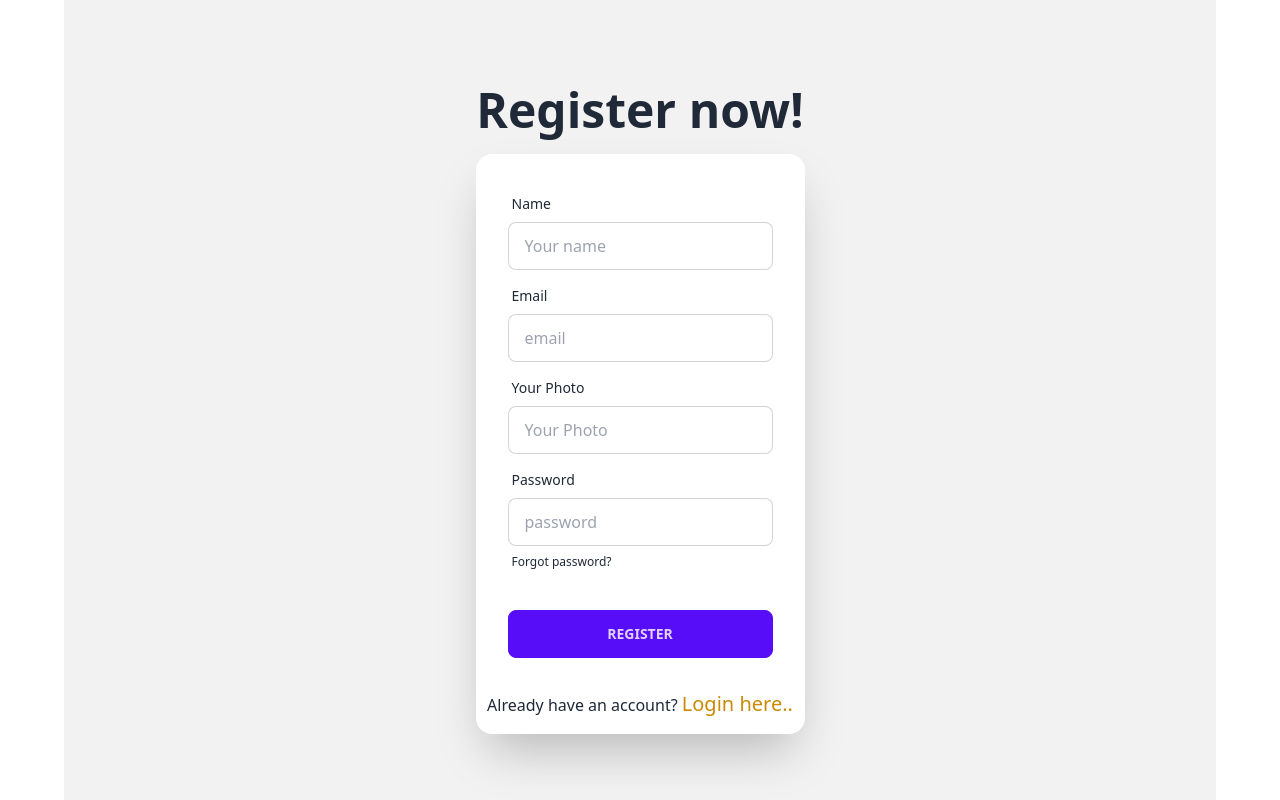
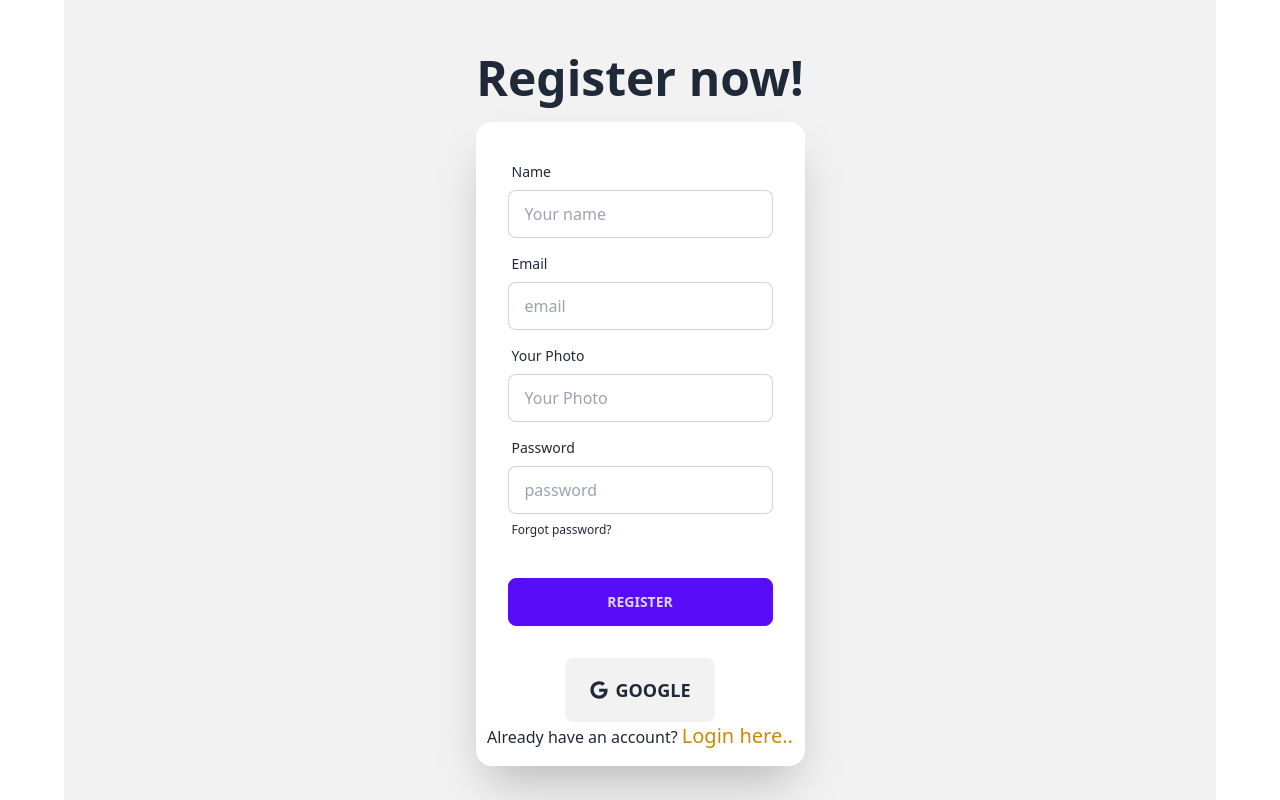
Before and after one commit to JAMSHEDWEBDEV/bistro-boss-final-project, a React (Vite) app: page /register in a window 1280 px wide. Built offline with nearby package versions, Linux system fonts and the light colour scheme; no server answers.

Commit message:
added user data send to database

```diff
--- a/src/Layout/DashboardLayout/Dashboard.jsx
+++ b/src/Layout/DashboardLayout/Dashboard.jsx
@@ -1,4 +1,4 @@
-import { FaAd, FaCalendar, FaHome, FaList, FaSearch, FaShoppingCart } from "react-icons/fa";
+import { FaAd, FaCalendar, FaEnvelope, FaHome, FaList, FaSearch, FaShoppingCart } from "react-icons/fa";
 import { NavLink, Outlet } from "react-router-dom";
 import useCart from "../../hooks/useCart";
 
@@ -44,6 +44,11 @@ const Dashboard = () => {
                         <FaSearch></FaSearch>
                          menu</NavLink>
                     </li>
+                    <li>
+                        <NavLink to="/order/contact">
+                        <FaEnvelope></FaEnvelope>
+                         Contact</NavLink>
+                    </li>
                 </ul>
             </div>
             <div className="flex-1">
--- a/src/Pages/Home/Home/Navbar.jsx
+++ b/src/Pages/Home/Home/Navbar.jsx
@@ -26,7 +26,9 @@ const Navbar = () => {
     const handleLogOut = () => {
         logOut()
             .then(result => console.log(result.user))
-            .catch(error => console.error(error))
+            .catch(error => {
+                console.error(error);
+            })
     }
 
     return (
--- a/src/Pages/Login/Login.jsx
+++ b/src/Pages/Login/Login.jsx
@@ -1,31 +1,31 @@
 
 import { useContext, useEffect, useState } from 'react';
 import { loadCaptchaEnginge, LoadCanvasTemplate, validateCaptcha } from 'react-simple-captcha';
-import {Link, useLocation, useNavigate} from 'react-router-dom';
+import { Link, useLocation, useNavigate } from 'react-router-dom';
 import { AuthContext } from '../../Providers/AuthProvider';
 import Swal from 'sweetalert2';
+import SocialLogin from '../../components/SocialLogin/SocialLogin';
 
 const Login = () => {
-    const [disable,setDisable] = useState(true);
+    const [disable, setDisable] = useState(true);
 
     useEffect(() => {
         loadCaptchaEnginge(6);
     }, [])
 
-    const {signInUser} = useContext(AuthContext);
+    const { signInUser } = useContext(AuthContext);
     const navigate = useNavigate();
     const location = useLocation();
 
-    const handleLogin = e =>{
+    const handleLogin = e => {
         e.preventDefault();
         const form = e.target;
         const email = form.email.value;
         const password = form.password.value;
-        console.log(email,password);
-        signInUser(email,password)
-        .then(result =>{
-            console.log(result.user);
-            if(result){
+        console.log(email, password);
+        signInUser(email, password)
+            .then(result => {
+                if (result) {
                     Swal.fire({
                         position: "center",
                         icon: "success",
@@ -33,11 +33,11 @@ const Login = () => {
                         showConfirmButton: false,
                         timer: 2000
                     });
-                  navigate(location?.state? location.state :'/');
+                    navigate(location?.state ? location.state : '/');
                 }
             })
-        .catch(error =>{
-            if(error){
+            .catch(error => {
+                if (error) {
                     Swal.fire({
                         position: "center",
                         icon: "error",
@@ -90,13 +90,15 @@ const Login = () => {
                             <label className="label">
                                 <LoadCanvasTemplate />
                             </label>
-                            <input onBlur={handleCapchaValidation} type="text"  placeholder="Type capcha" name="capcha"
+                            <input onBlur={handleCapchaValidation} type="text" placeholder="Type capcha" name="capcha"
                                 className="input input-bordered" required />
                         </div>
                         <div className="form-control mt-6">
                             <button disabled={disable} className="btn btn-primary">Login</button>
                         </div>
                     </form>
+                    <div className='divider px-5'>OR</div>
+                    <div className='text-center mb-5'><SocialLogin></SocialLogin></div>
                     <div className='text-center mb-4'>
                         <p>New User? <Link to="/register" className='text-xl text-yellow-600'>Register here..</Link> </p>
                     </div>
--- a/src/Pages/Register/Register.jsx
+++ b/src/Pages/Register/Register.jsx
@@ -1,12 +1,16 @@
 import { useContext } from "react";
-import { Link } from "react-router-dom";
+import { Link, useNavigate } from "react-router-dom";
 import { AuthContext } from "../../Providers/AuthProvider";
 import Swal from "sweetalert2";
 import { useForm } from "react-hook-form";
+import useAxiosPublic from "../../hooks/useAxiosPublic";
+import SocialLogin from "../../components/SocialLogin/SocialLogin";
 
 const Register = () => {
 
     const { createUser, userProfileUpdate } = useContext(AuthContext);
+    const axiosPublic = useAxiosPublic();
+    const navigate = useNavigate();
 
     const { register, handleSubmit, reset, formState: { errors }, } = useForm();
     const onSubmit = data => {
@@ -16,6 +20,14 @@ const Register = () => {
                 console.log(result);
                 userProfileUpdate(data.name, data.photo)
                     .then(() => {
+                        // create user entry in the database
+                        const userInfo = {
+                            name: data.name,
+                            email: data.email
+                        }
+                        axiosPublic.post('/users', userInfo)
+                            .then(res => {
+                                if (res.data.insertedId) {
                                     Swal.fire({
                                         position: "center",
                                         icon: "success",
@@ -24,8 +36,12 @@ const Register = () => {
                                         timer: 2000
                                     });
                                     reset();
+                                    navigate('/login');
+                                }
                             })
-                    .catch(error=>console.error(error))
+
+                    })
+                    .catch(error => console.error(error))
             })
             .catch(error => {
                 if (error) {
@@ -100,6 +116,7 @@ const Register = () => {
                             <button className="btn btn-primary">Register</button>
                         </div>
                     </form>
+                    <div className="text-center"><SocialLogin></SocialLogin></div>
                     <div className='text-center mb-4'>
                         <p>Already have an account? <Link to="/login" className='text-xl text-yellow-600'>Login here..</Link> </p>
                     </div>
--- a/src/Providers/AuthProvider.jsx
+++ b/src/Providers/AuthProvider.jsx
@@ -32,7 +32,7 @@ const AuthProvider = ({children}) => {
     return signInWithEmailAndPassword(auth,email,password);
    }
 
-//    google singnIn start
+//    google signIn start
 
   const googleSignIn = ()=>{
     setLoading(true);
--- a/src/Routes/Router.jsx
+++ b/src/Routes/Router.jsx
@@ -38,7 +38,7 @@ const Router = createBrowserRouter([
     },
     {
         path:"dashboard",
-        element:<Dashboard></Dashboard>,
+        element:<PrivateRoute><Dashboard></Dashboard></PrivateRoute>,
         children:[
             {
                 path:"cart",
--- /dev/null
+++ b/src/components/SocialLogin/SocialLogin.jsx
@@ -0,0 +1,44 @@
+import { FaGoogle } from "react-icons/fa";
+import useAuth from "../../hooks/useAuth";
+import { useNavigate } from "react-router-dom";
+import useAxiosPublic from "../../hooks/useAxiosPublic";
+
+
+const SocialLogin = () => {
+
+    const axiosPublic = useAxiosPublic();
+    const { googleSignIn } = useAuth();
+    const navigate = useNavigate();
+
+    const handleGoogleSignIn = () => {
+        googleSignIn()
+            .then(result => {
+                console.log(result.user);
+                const userInfo = {
+                    email: result.user?.email,
+                    name: result.user?.displayName
+                };
+                axiosPublic.post('/users', userInfo)
+                    .then(res => {
+                        console.log(res.data)
+                        navigate('/');
+
+                    })
+            })
+            .catch(error => {
+                console.error(error);
+            })
+    }
+
+    return (
+        <div>
+            <button
+                onClick={handleGoogleSignIn}
+                className="btn btn-xs sm:btn-sm md:btn-md lg:btn-lg">
+                <FaGoogle></FaGoogle>
+                Google</button>
+        </div>
+    );
+};
+
+export default SocialLogin;
--- /dev/null
+++ b/src/hooks/useAxiosPublic.jsx
@@ -0,0 +1,11 @@
+
+ import axios from "axios";
+
+ const axiosPublic = axios.create({
+    baseURL: 'http://localhost:5000'
+ })
+const useAxiosPublic = () => {
+    return axiosPublic;
+};
+
+export default useAxiosPublic;
```
Lines whose indentation alone changed are shown as unchanged.
